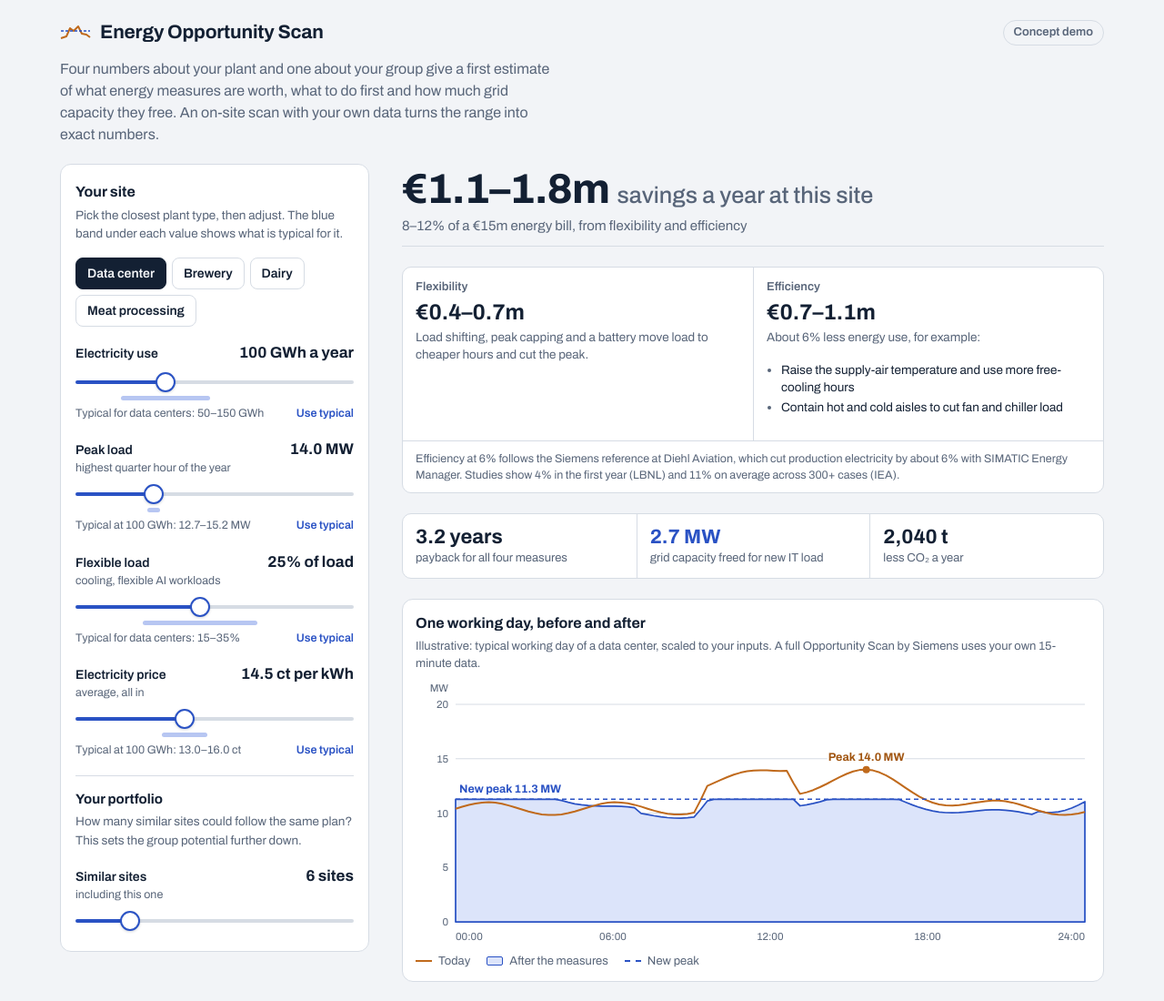
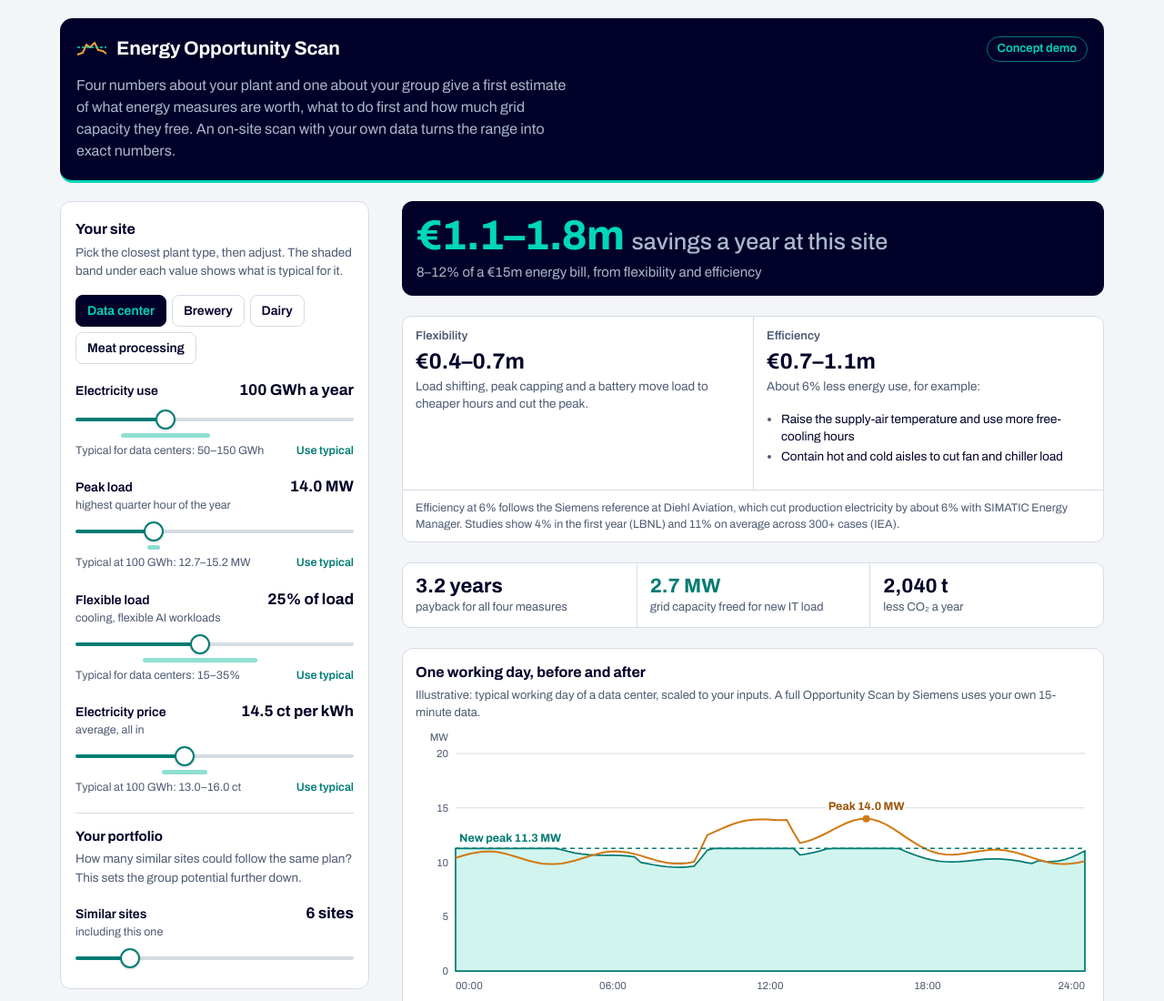
Before and after one commit to LaurensDo/Siemens-case-energyscan, a plain HTML site: page index.html in a window 1280 px wide. Shown: the top 1100 px of the page at 91% size. Drawn offline with Linux system fonts and the light colour scheme.

Commit message:
Apply the Siemens palette from the case deck: deep blue panels, petrol accents, amber for today's curve
Co-Authored-By: Claude Opus 5.5 <noreply@anthropic.com>
Claude-Session: https://claude.ai/code/session_01Uj37NpBQWKu2pa8JnGMuUR

```diff
--- a/index.html
+++ b/index.html
@@ -3,8 +3,8 @@
 <head>
 <meta charset="utf-8">
 <meta name="viewport" content="width=device-width, initial-scale=1">
-<meta name="theme-color" content="#F2F4F7" media="(prefers-color-scheme: light)">
-<meta name="theme-color" content="#0C141E" media="(prefers-color-scheme: dark)">
+<meta name="theme-color" content="#000028" media="(prefers-color-scheme: light)">
+<meta name="theme-color" content="#000028" media="(prefers-color-scheme: dark)">
 <title>Energy Opportunity Scan</title>
 <link rel="preconnect" href="https://fonts.googleapis.com">
 <link rel="preconnect" href="https://fonts.gstatic.com" crossorigin>
@@ -13,32 +13,40 @@
 :root {
   /* Phones: result, inputs, KPIs, curve, ranking in one column with the result pinned on top.
      From 900px: inputs sticky in a left column, results on the right. */
-  --bg: #F2F4F7;
+  /* Siemens palette, as in the case deck: deep blue 000028, petrol 00D7B9 (on dark) and a darker petrol for text on white */
+  --bg: #F3F5F8;
   --surface: #FFFFFF;
-  --ink: #132033;
-  --muted: #586579;
-  --line: #D6DCE4;
-  --peak: #C06A1C;
-  --peak-text: #A0540F;
-  --flex: #2A52C4;
-  --flex-soft: #DCE4FA;
-  --band: #B7C6F2;
-  --shadow: rgba(19, 32, 51, 0.18);
+  --ink: #000028;
+  --muted: #4E5B73;
+  --line: #D5DCE5;
+  --peak: #D07A14;
+  --peak-text: #9A5408;
+  --flex: #007C73;
+  --flex-soft: #D2F4EE;
+  --band: #8EDFD2;
+  --deep: #000028;
+  --deep-2: #0F1E46;
+  --petrol: #00D7B9;
+  --on-deep: #FFFFFF;
+  --on-deep-muted: #A9B7CC;
+  --shadow: rgba(0, 0, 40, 0.18);
   --font: "Archivo", "Helvetica Neue", Arial, sans-serif;
   color-scheme: light;
 }
 @media (prefers-color-scheme: dark) {
   :root {
-    --bg: #0C141E;
-    --surface: #132030;
-    --ink: #E6ECF3;
-    --muted: #97A4B5;
-    --line: #26364B;
-    --peak: #F0A24A;
-    --peak-text: #F0A24A;
-    --flex: #7F9DF8;
-    --flex-soft: #1B2A4E;
-    --band: #3D5899;
+    --bg: #000028;
+    --surface: #0F1E46;
+    --ink: #FFFFFF;
+    --muted: #A9B7CC;
+    --line: #23315A;
+    --peak: #F0A23B;
+    --peak-text: #F0A23B;
+    --flex: #00D7B9;
+    --flex-soft: #0B3C4E;
+    --band: #00A096;
+    --deep: #0F1E46;
+    --deep-2: #1E2A50;
     --shadow: rgba(0, 0, 0, 0.5);
     color-scheme: dark;
   }
@@ -66,11 +74,12 @@ button, input { font: inherit; color: inherit; }
 .top { display: flex; align-items: center; justify-content: space-between; gap: 12px; flex-wrap: wrap; }
 .brand { display: flex; align-items: center; gap: 10px; }
 .brand svg { width: 34px; height: 22px; flex: none; }
-.brand .b1 { fill: none; stroke: var(--peak); stroke-width: 2; stroke-linejoin: round; }
-.brand .b2 { stroke: var(--flex); stroke-width: 1.5; stroke-dasharray: 3 2; }
+.brand .b1 { fill: none; stroke: #F0A23B; stroke-width: 2; stroke-linejoin: round; }
+.brand .b2 { stroke: var(--petrol); stroke-width: 1.5; stroke-dasharray: 3 2; }
 .brand h1 { font-size: 21px; font-weight: 700; font-variation-settings: "wdth" 115; letter-spacing: -0.01em; }
-.pill { font-size: 13px; font-weight: 600; color: var(--muted); border: 1px solid var(--line); border-radius: 999px; padding: 3px 11px; }
-.lede { color: var(--muted); max-width: 60ch; margin-top: -8px; }
+.pill { font-size: 13px; font-weight: 600; color: var(--petrol); border: 1px solid color-mix(in srgb, var(--petrol) 55%, transparent); border-radius: 999px; padding: 3px 11px; }
+.lede { color: var(--on-deep-muted); max-width: 60ch; }
+.hero { background: var(--deep); color: var(--on-deep); border-radius: 14px; padding: 18px 18px 20px; display: grid; gap: 12px; border-bottom: 3px solid var(--petrol); }
 
 /* Grid */
 .grid { display: grid; gap: 22px; grid-template-columns: minmax(0, 1fr); }
@@ -103,7 +112,10 @@ button, input { font: inherit; color: inherit; }
 }
 
 /* Result, pinned on phones so the number stays in view while sliding */
-.headline { background: var(--bg); padding: 4px 0 10px; border-bottom: 1px solid var(--line); }
+.headline { background: var(--deep); color: var(--on-deep); padding: 14px 16px 14px; border-radius: 12px; }
+.headline .big { color: var(--petrol); }
+.headline .big .unit { color: var(--on-deep-muted); }
+.headline .sub { color: var(--on-deep-muted); }
 @media (max-width: 899px) {
   .headline { position: sticky; top: 0; z-index: 5; padding-top: 10px; }
 }
@@ -141,7 +153,8 @@ button, input { font: inherit; color: inherit; }
   border: 1px solid var(--line); background: transparent; border-radius: 8px;
   padding: 6px 12px; font-size: 14px; font-weight: 600; cursor: pointer;
 }
-.presets button[aria-pressed="true"] { background: var(--ink); color: var(--bg); border-color: var(--ink); }
+.presets button[aria-pressed="true"] { background: var(--deep); color: var(--petrol); border-color: var(--deep); }
+@media (prefers-color-scheme: dark) { .presets button[aria-pressed="true"] { background: var(--petrol); color: #000028; border-color: var(--petrol); } }
 .field { display: grid; gap: 4px; }
 .group-block { border-top: 1px solid var(--line); padding-top: 14px; display: grid; gap: 4px; }
 .group-block h3 { font-size: 15px; font-weight: 700; }
@@ -237,15 +250,16 @@ input[type="range"]:focus-visible { outline-offset: 3px; }
 @media (max-width: 620px) { .steps { grid-template-columns: repeat(2, minmax(0, 1fr)); } }
 
 /* Call to action: the button opens a short form with the values above */
-.cta { background: var(--ink); color: var(--bg); border-radius: 12px; padding: 20px 18px; display: grid; gap: 14px; scroll-margin-top: 12px; }
+.cta { background: var(--deep); color: var(--on-deep); border-bottom: 3px solid var(--petrol); border-radius: 12px; padding: 20px 18px; display: grid; gap: 14px; scroll-margin-top: 12px; }
 @media (max-width: 899px) { .cta { scroll-margin-top: 130px; } }
 .cta h2 { font-size: 20px; font-weight: 700; font-variation-settings: "wdth" 112; }
 .cta p { font-size: 14.5px; opacity: 0.85; margin-top: 4px; max-width: 56ch; }
-.cta-btn { justify-self: start; border: 0; border-radius: 8px; padding: 11px 18px; font-size: 15px; font-weight: 700; background: var(--flex); color: var(--surface); cursor: pointer; font-family: inherit; }
-.cta-btn:focus-visible { outline-color: var(--bg); }
+.cta-btn { justify-self: start; border: 0; border-radius: 8px; padding: 11px 18px; font-size: 15px; font-weight: 700; background: var(--petrol); color: #000028; cursor: pointer; font-family: inherit; }
+.cta-btn:focus-visible { outline-color: var(--ink); }
+.cta .cta-btn:focus-visible { outline-color: var(--on-deep); }
 @media (min-width: 620px) { .cta { grid-template-columns: minmax(0, 1fr) auto; align-items: center; } .cta.open { grid-template-columns: minmax(0, 1fr); } }
 .cta.open #cta-btn, .cta.open .cta-intro p { display: none; }
-.cta :focus-visible { outline-color: var(--bg); }
+.cta :focus-visible { outline-color: var(--on-deep); }
 .lead { display: grid; gap: 16px; }
 .lead[hidden], .lead-done[hidden] { display: none; }
 .lead fieldset { border: 0; margin: 0; padding: 0; min-width: 0; display: grid; gap: 12px 14px; grid-template-columns: repeat(2, minmax(0, 1fr)); }
@@ -263,7 +277,7 @@ input[type="range"]:focus-visible { outline-offset: 3px; }
 .lead-note { font-size: 13px; opacity: 0.7; margin: 0; }
 .lead-done { display: grid; gap: 8px; justify-items: start; border-left: 2px solid var(--flex); padding-left: 14px; }
 .lead-done h3 { font-size: 18px; font-weight: 700; }
-.ghost.light { color: var(--bg); border-color: color-mix(in srgb, var(--bg) 40%, transparent); margin-top: 6px; }
+.ghost.light { color: var(--on-deep); border-color: color-mix(in srgb, var(--on-deep) 40%, transparent); margin-top: 6px; }
 @media (min-width: 620px) {
   .lead-vals { grid-template-columns: repeat(3, minmax(0, 1fr)); }
   .lead-contact { grid-template-columns: repeat(3, minmax(0, 1fr)); }
@@ -284,7 +298,7 @@ input[type="range"]:focus-visible { outline-offset: 3px; }
 
 /* Scan prompt */
 dialog.scan { border: 0; border-radius: 14px; padding: 24px 22px 20px; max-width: min(440px, calc(100vw - 32px)); background: var(--surface); color: var(--ink); box-shadow: 0 18px 50px var(--shadow); }
-dialog.scan::backdrop { background: rgba(12, 20, 30, 0.55); }
+dialog.scan::backdrop { background: rgba(0, 0, 40, 0.6); }
 dialog.scan h2 { font-size: 21px; font-weight: 750; font-variation-settings: "wdth" 112; margin-bottom: 8px; }
 dialog.scan p { font-size: 15px; color: var(--muted); }
 dialog.scan p b { color: var(--ink); }
@@ -296,6 +310,7 @@ footer { font-size: 12.5px; color: var(--muted); border-top: 1px solid var(--lin
 </head>
 <body>
 <div class="wrap">
+  <div class="hero">
   <header class="top">
     <div class="brand">
       <svg viewBox="0 0 34 22" aria-hidden="true"><path class="b1" d="M1 17 L7 15 L11 6 L15 9 L20 4 L24 12 L29 13 L33 16"/><path class="b2" d="M1 9 H33"/></svg>
@@ -304,6 +319,7 @@ footer { font-size: 12.5px; color: var(--muted); border-top: 1px solid var(--lin
     <span class="pill">Concept demo</span>
   </header>
   <p class="lede">Four numbers about your plant and one about your group give a first estimate of what energy measures are worth, what to do first and how much grid capacity they free. An on-site scan with your own data turns the range into exact numbers.</p>
+  </div>
 
   <main class="grid">
     <section class="headline" aria-live="polite">
@@ -313,7 +329,7 @@ footer { font-size: 12.5px; color: var(--muted); border-top: 1px solid var(--lin
 
     <section class="inputs" aria-labelledby="in-h">
       <h2 id="in-h">Your site</h2>
-      <p class="hint">Pick the closest plant type, then adjust. The blue band under each value shows what is typical for it.</p>
+      <p class="hint">Pick the closest plant type, then adjust. The shaded band under each value shows what is typical for it.</p>
       <div class="presets" role="group" aria-label="Plant type">
         <button type="button" data-preset="dc" aria-pressed="true">Data center</button>
         <button type="button" data-preset="brewery" aria-pressed="false">Brewery</button>
```
